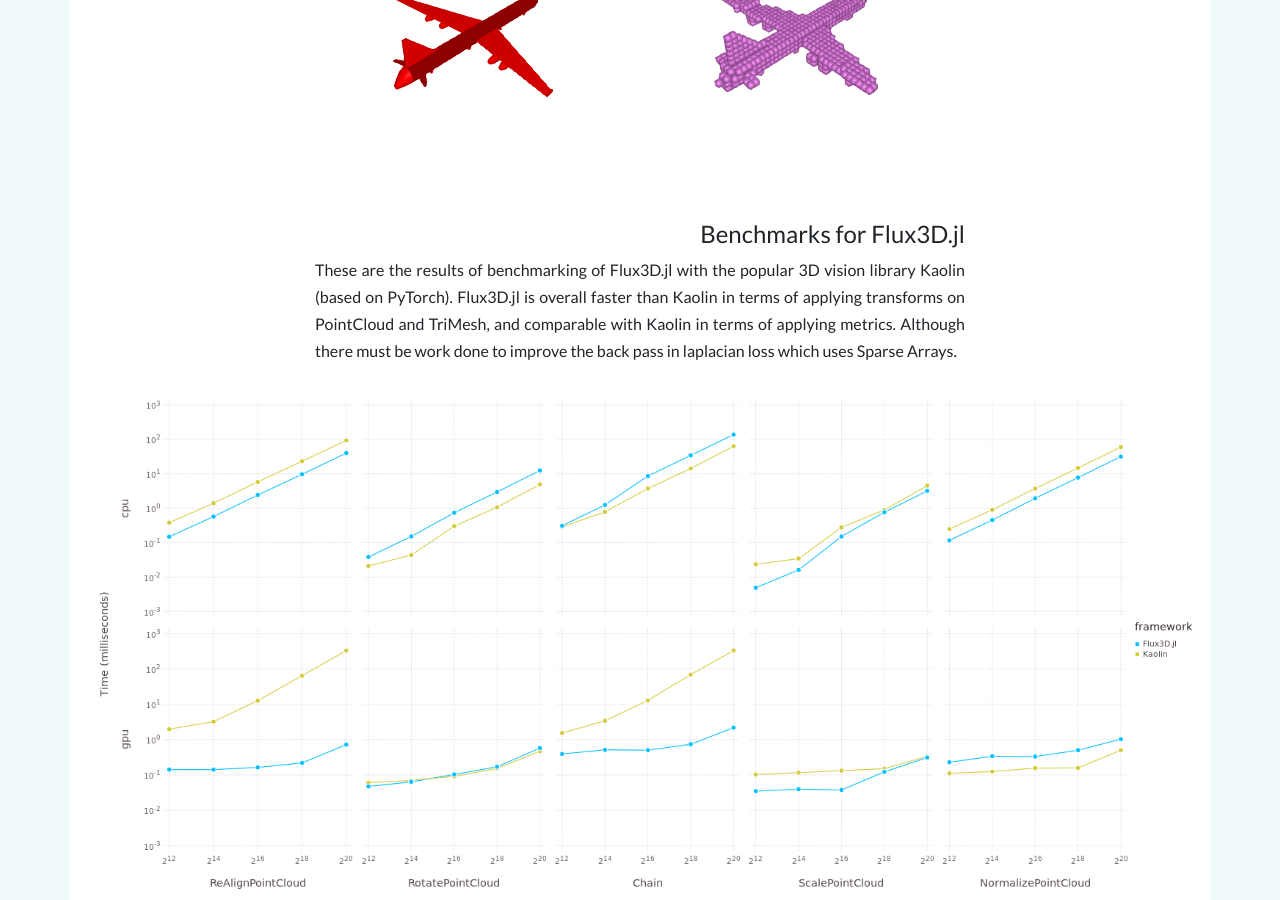
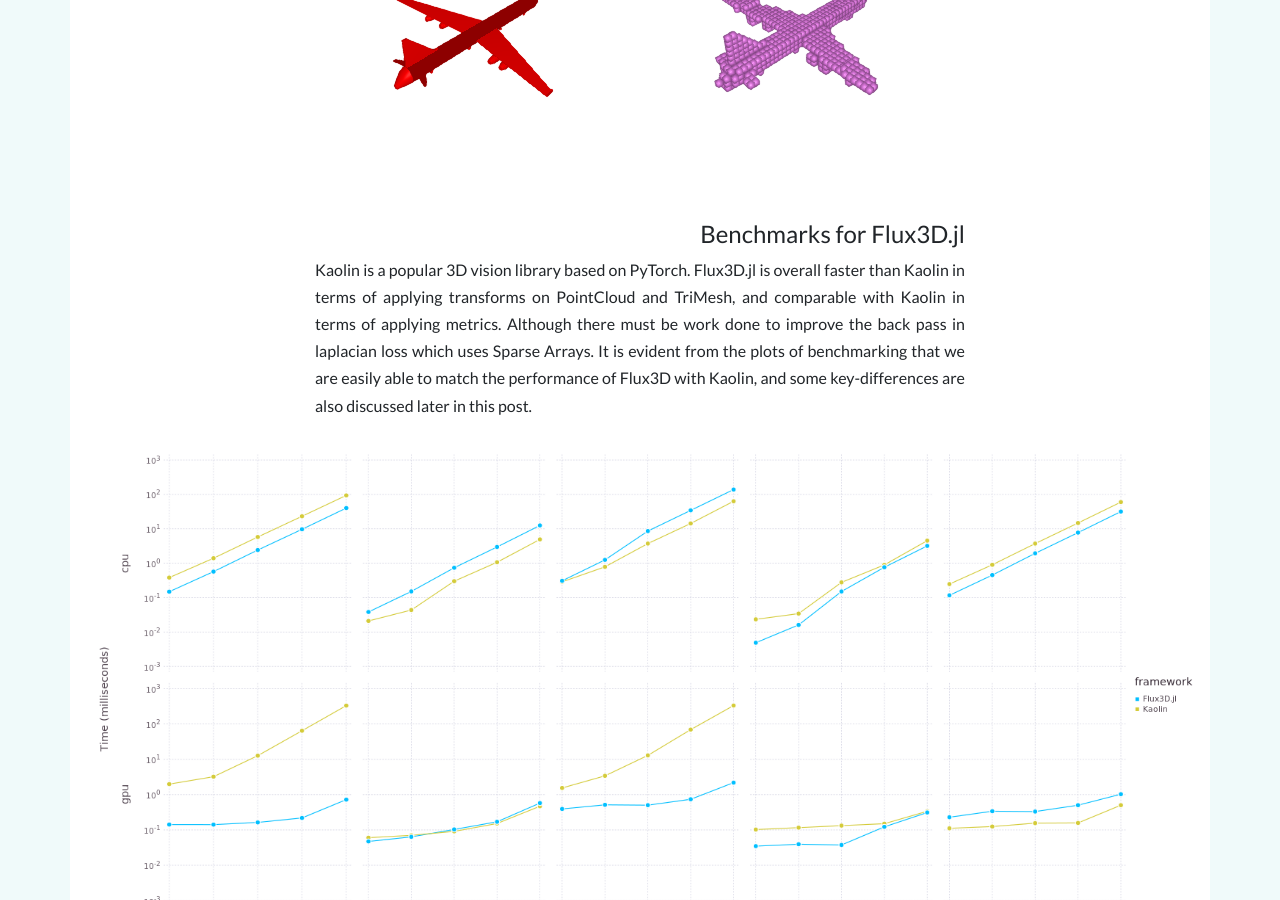
Before and after one commit to FluxML/fluxml.github.io, a Jekyll site: the page built from _posts/2020-09-08-Flux3D.md, in a window 1280 px wide and 900 px high, scrolled down 4896 px. Built offline with Jekyll 4.4.1, drawn with Linux system fonts in a browser that asks for light colours; nearby versions of some CDN libraries; comment, search, counter and statistics services are not loaded; some of the changed text lies outside the part shown.

Commit message:
Minor Changes

```diff
--- a/_posts/2020-09-08-Flux3D.md
+++ b/_posts/2020-09-08-Flux3D.md
@@ -164,7 +164,7 @@
 
 ## Benchmarks for Flux3D.jl
 
-These are the results of benchmarking of Flux3D.jl with the popular 3D vision library Kaolin (based on PyTorch). Flux3D.jl is overall faster than Kaolin in terms of applying transforms on PointCloud and TriMesh, and comparable with Kaolin in terms of applying metrics. Although there must be work done to improve the back pass in laplacian loss which uses Sparse Arrays.
+Kaolin is a popular 3D vision library based on PyTorch. Flux3D.jl is overall faster than Kaolin in terms of applying transforms on PointCloud and TriMesh, and comparable with Kaolin in terms of applying metrics. Although there must be work done to improve the back pass in laplacian loss which uses Sparse Arrays. It is evident from the plots of benchmarking that we are easily able to match the performance of Flux3D with Kaolin, and some key-differences are also discussed later in this post.
 
 <p float="middle">
   <img src="/assets/2020-09-08-Flux3D/bm_pcloud.png">
@@ -174,7 +174,7 @@
 
 ## Why use Julia and FluxML ecosystem
 
-It is evident from the above plots of benchmarking that we are easily able to match the performance of Flux3D.jl with Kaolin, which is majorly written in the lower language C++ and CUDA C for using GPU which is integrated with python for API interface. But with Flux3D, it is written purely in Julia and with the help of **CUDA.jl** we are also able to leverage GPU acceleration with the same code. This surely emphasizes the benefit of using Julia Language for intense computation like 3D vision while using high-level functions like any other modern language.
+Kaolin is written majorly in the lower language C++ and uses CUDA-C for using GPU which is integrated with python for API interface. But with Flux3D, it is written purely in Julia and with the help of **CUDA.jl** we are also able to leverage GPU acceleration with the same code. This surely emphasizes the benefit of using Julia Language for intense computation like 3D vision while using high-level functions like any other modern language.
 
 **FluxML** ecosystem uses **Zygote** as the AD engine which doesn't require the input and variable to be present in any special form (like Tensors in PyTorch), instead, we can simply define a function without doing mutation and Zygote will calculate gradients for us. Therefore we can make this package compatible with FluxML ecosystem without doing any extra work and even with many other packages like SciML differential equations ecosystem.
 
```
